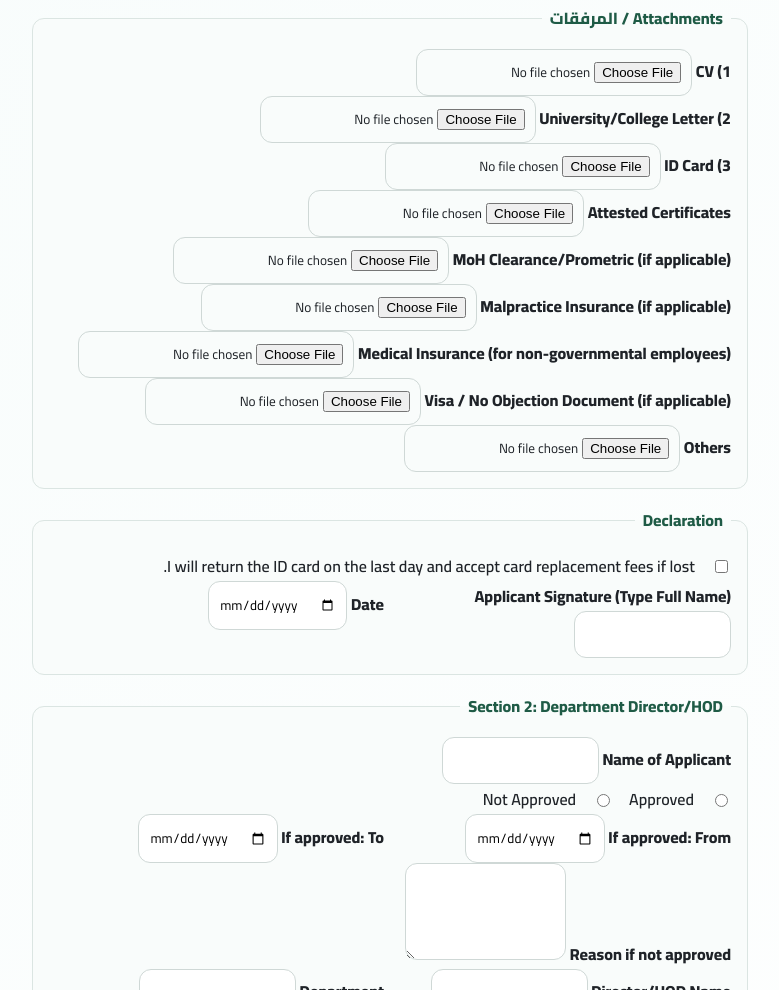
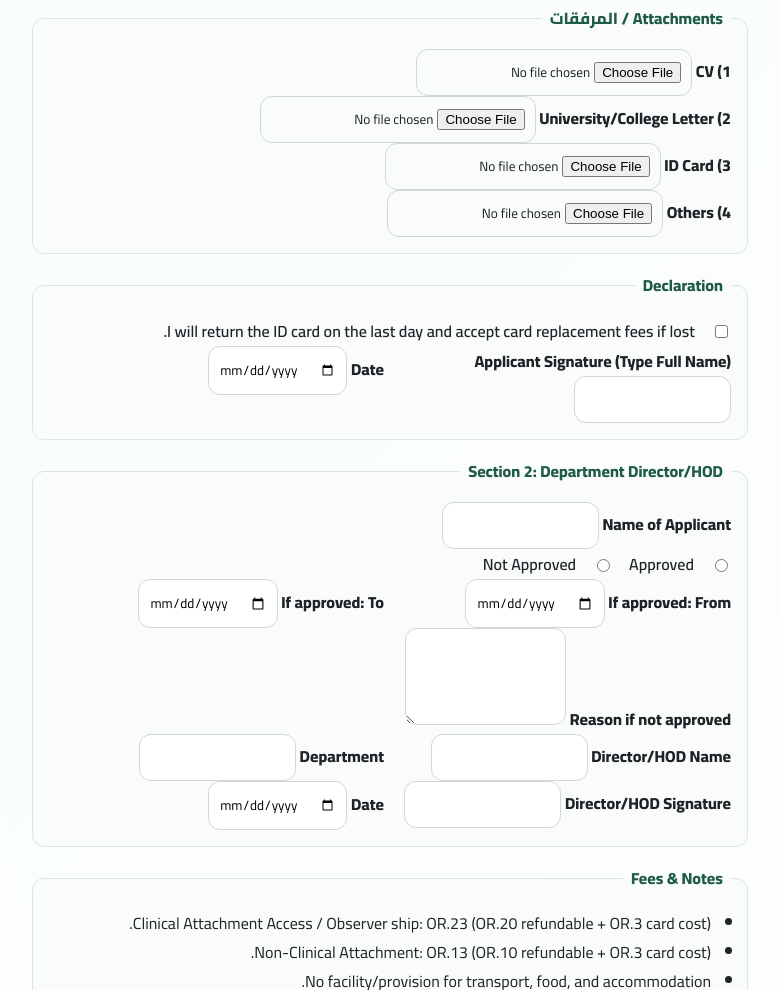
Before and after one commit to Fatma12-s/my-first-website, a plain HTML site: page graduates.html in a window 1280 px wide. Shown: the part 1678-2668 px from the top of the page, without its empty margins (250-1029 px from the left). Drawn offline with Linux system fonts and the light colour scheme.

Commit message:
🧹 Simplify graduates attachments by removing items 4-8

```diff
--- a/graduates.html
+++ b/graduates.html
@@ -187,27 +187,7 @@
                         <input type="file" id="idCardCopy" name="idCardCopy" accept=".pdf,.jpg,.jpeg,.png" required>
                     </div>
                     <div>
-                        <label for="attestedCertificates">Attested Certificates</label>
-                        <input type="file" id="attestedCertificates" name="attestedCertificates" accept=".pdf,.jpg,.jpeg,.png">
-                    </div>
-                    <div>
-                        <label for="mohClearance">MoH Clearance/Prometric (if applicable)</label>
-                        <input type="file" id="mohClearance" name="mohClearance" accept=".pdf,.jpg,.jpeg,.png">
-                    </div>
-                    <div>
-                        <label for="malpracticeInsurance">Malpractice Insurance (if applicable)</label>
-                        <input type="file" id="malpracticeInsurance" name="malpracticeInsurance" accept=".pdf,.jpg,.jpeg,.png">
-                    </div>
-                    <div>
-                        <label for="medicalInsurance">Medical Insurance (for non-governmental employees)</label>
-                        <input type="file" id="medicalInsurance" name="medicalInsurance" accept=".pdf,.jpg,.jpeg,.png">
-                    </div>
-                    <div>
-                        <label for="visaDocument">Visa / No Objection Document (if applicable)</label>
-                        <input type="file" id="visaDocument" name="visaDocument" accept=".pdf,.jpg,.jpeg,.png">
-                    </div>
-                    <div>
-                        <label for="otherAttachments">Others</label>
+                        <label for="otherAttachments">4) Others</label>
                         <input type="file" id="otherAttachments" name="otherAttachments" accept=".pdf,.jpg,.jpeg,.png">
                     </div>
                 </fieldset>
```
